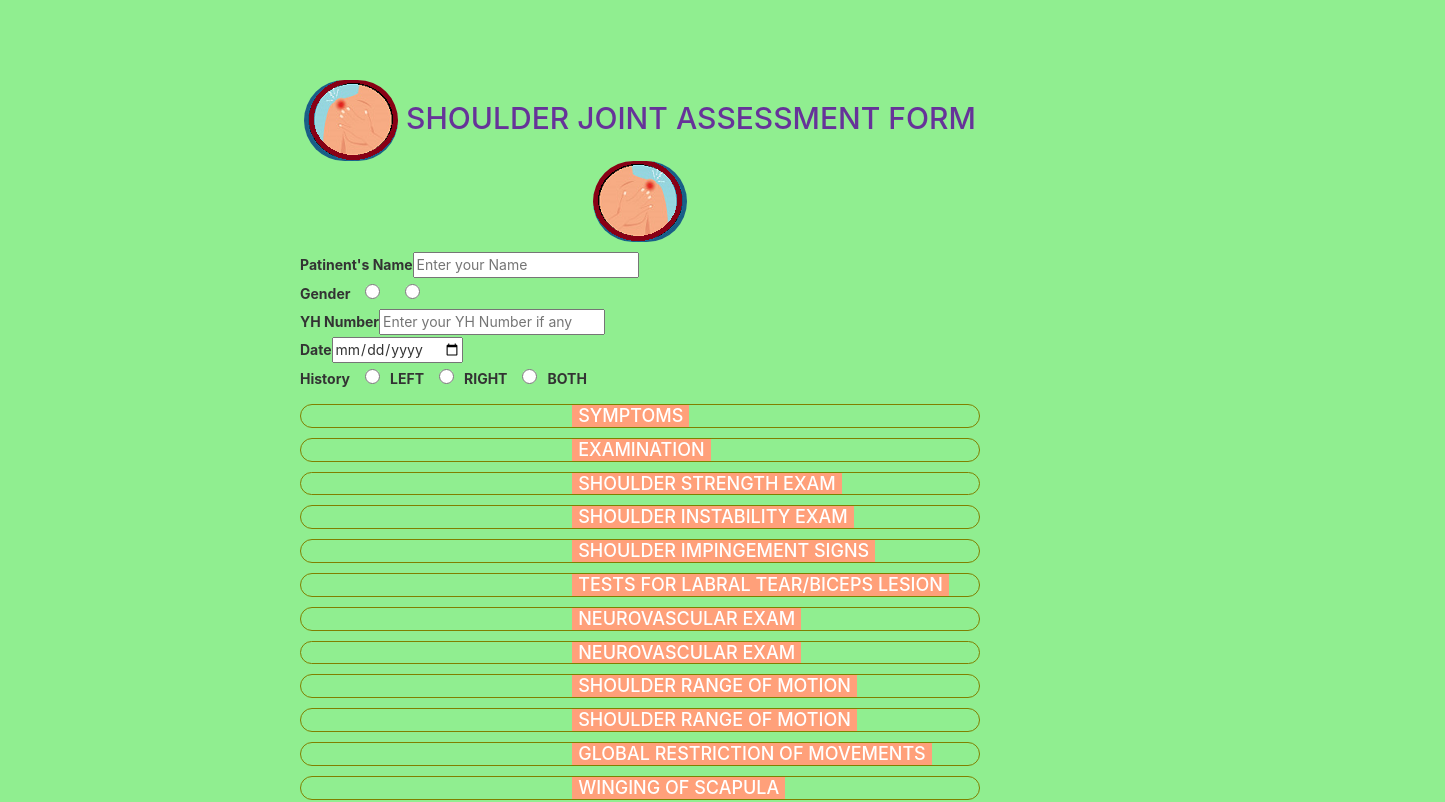
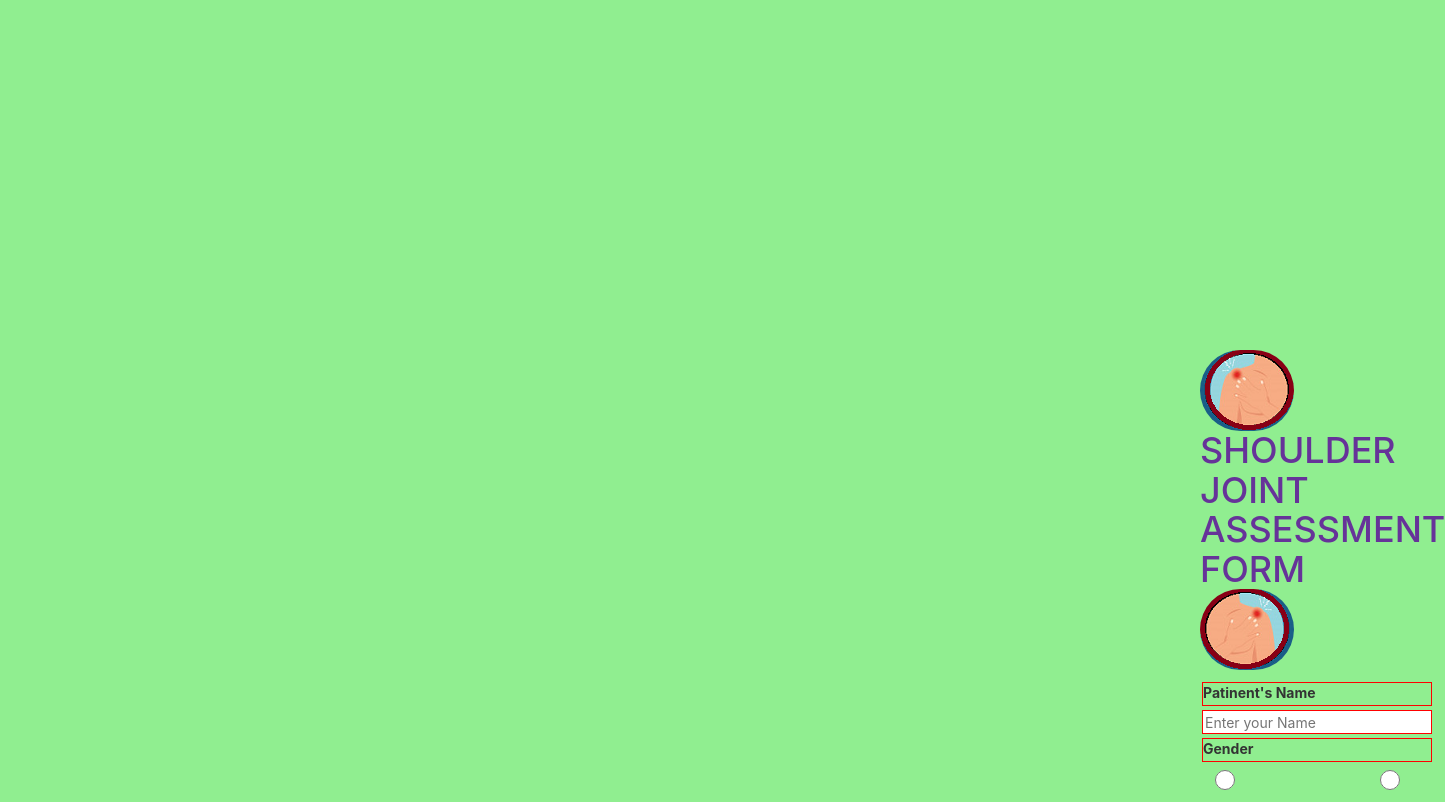
Before and after one commit to sandeepkamishetti/ShoulderJointAssessment, a React (Create React App) app: page / in a window 1280 px wide. Shown: the top 802 px of the page, 1445 px wide, since content can reach past the window. Built offline with nearby package versions, Linux system fonts and the light colour scheme.

Commit message:
Updating Style.css with new classes and icons

```diff
--- a/src/Style.css
+++ b/src/Style.css
@@ -1,8 +1,7 @@
 body{
-  margin-top: 30px;
-  margin-bottom: 30px;
-  margin-left: 100px;
-  margin-right: 100px;
+  margin:1000px;
+  margin-top: 300px;
+  margin-bottom: 20px;
   background-color: lightgreen;
 }
 
@@ -12,17 +11,6 @@ body{
 
 h1{
   color:rebeccapurple;
-  font-size: 30px;
-}
-
-ul.noDotL{
-  list-style-type: none;
-  float: left;
-}
-
-ul.noDotR{
-  list-style-type: none;
-  float: right;
 }
 
 h4{
@@ -45,8 +33,8 @@ input.radioButton{
   margin-left: 10px;
   margin-right: 5px;
   width: auto;
-  height: 15px;
-  width: 25px;
+  height: 20px;
+  width: 30px;
   background-color: #eee;
   border-radius: 50%;
 }
@@ -90,19 +78,45 @@ input.radioButton{
     height: 5px;
   }
 
-#lDefaults {
-  float: left;
-  margin:20px;
+.yhnum-date, .name-gender{
+  display: flex;
+  flex-wrap: wrap;
+  flex-grow: 1;
 }
 
-.abcd{
+.fas{
+  font-size: 2.5rem;
+}
+
+.fa-female{
+  color: green;
+}
+
+.fa-male{
+  color: red;
+  padding: 0 120px 0 0;
+}
+
+.name{
+  flex: 0 0 50%;
+}
+
+.yhnum{
+  flex: 0 0 50%;
+}
+
+.history{
+  margin: 30px 0;
+
+}
+
+.txt-label{
   margin: 2px;
   border: 1px solid red;
+  width: 230px;
+  height: 24px;
 }
 
-#rDefaults{
-  float: right;
-}
   #tests tr:nth-child(even) {
     background-color:lightcyan;
   }
@@ -223,7 +237,7 @@ input.radioButton{
 }
   /*Animation ends here*/
 
-  @media screen and (max-width: 450px) {
+  @media screen and (max-width: 767px) {
     body {
       background-color: rgb(224, 250, 248);
       margin-left: 2px;
@@ -234,7 +248,7 @@ input.radioButton{
 
     h1{
       color:rgb(139, 40, 9);
-      font-size: 30px;
+      font-size: large;
       min-width: 400px;
       float: left;
       align-self: center;
```
